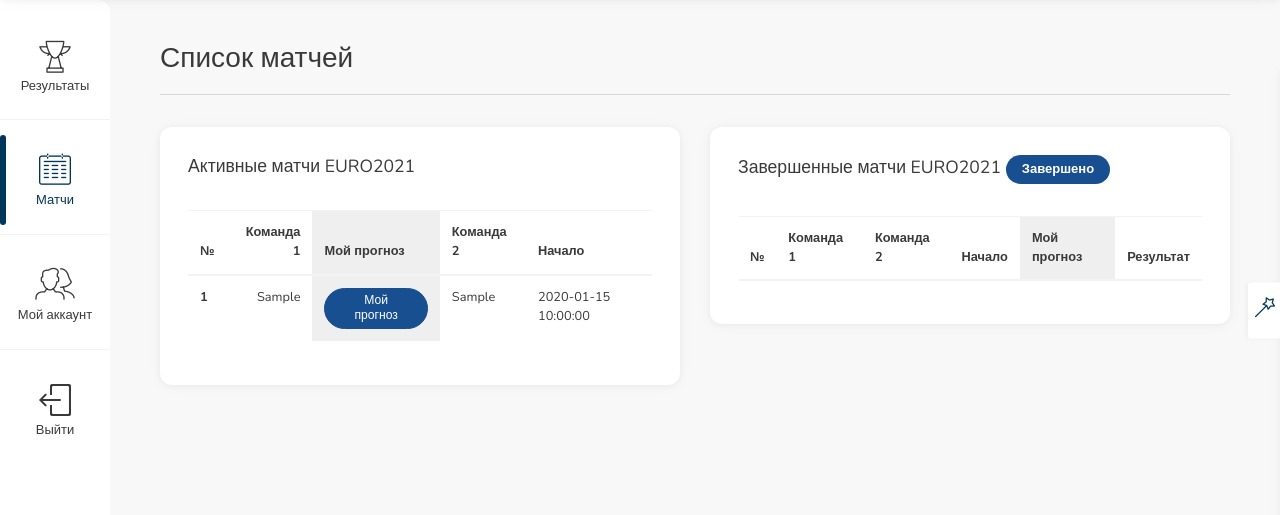
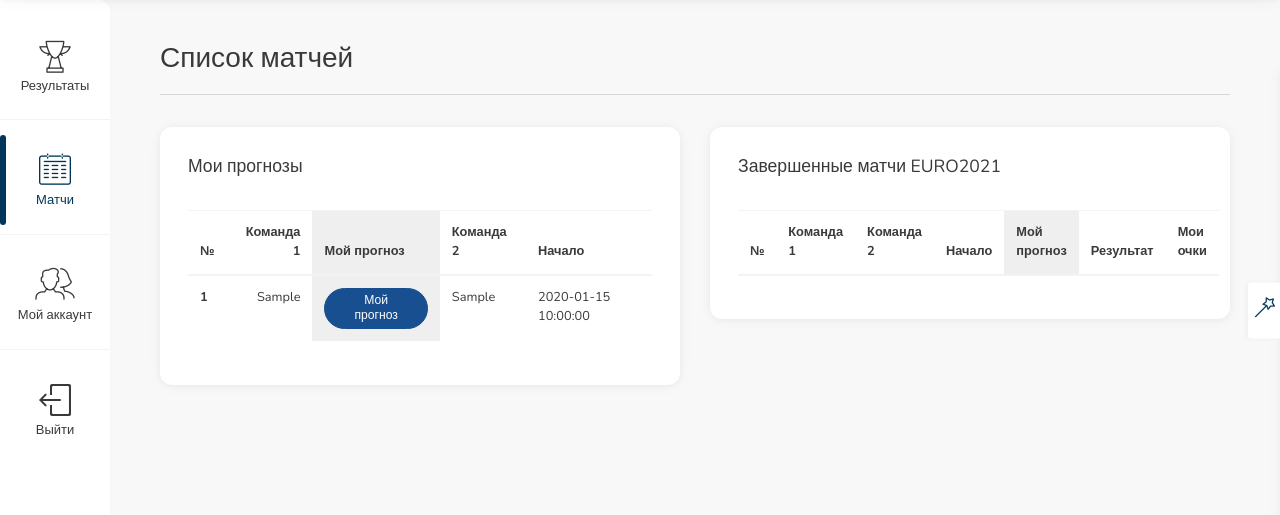
Before and after one commit to zhmaylovv/bets, a Python web app: template app/templates/matchs.html in a window 1280 px wide. Shown: the part 90-605 px from the top of the page. Run offline with Jinja, Linux system fonts and the light colour scheme; the template is opened without the code that fills it: most values are stand-ins (such as "Sample title", 1, 10 or a date in 2020); lists and menus that the app fills with data are empty.

Commit message:
Update matchs.html

```diff
--- a/app/templates/matchs.html
+++ b/app/templates/matchs.html
@@ -26,7 +26,7 @@
         <div class="col-lg-6 col-md-6 mb-4">
             <div class="card">
                 <div class="card-body">
-                    <h5 class="card-title">Активные матчи EURO2021</h5>
+                    <h5 class="card-title">Мои прогнозы</h5>
                         <table  width="100%" class="table">
                             <thead>
                                 <tr>
@@ -87,9 +87,7 @@
             <div class="col-lg-6 col-md-6 mb-4">
             <div class="card">
                 <div class="card-body">
-                    <h5 class="card-title">Завершенные матчи EURO2021
-                                    <span class="badge badge-pill badge-secondary">Завершено</span>
-                               </h5>
+                    <h5 class="card-title">Завершенные матчи EURO2021</h5>
                         <table  width="100%" class="table">
                             <thead>
                                 <tr>
@@ -99,6 +97,8 @@
                                     <th scope="col">Начало</th>
                                     <th style="background-color: #efefef;" scope="col">Мой прогноз</th>
                                     <th scope="col">Результат</th>
+                                    <th scope="col">Мои очки</th>
+
                                 </tr>
                             </thead>
                             <tbody>
@@ -117,6 +117,9 @@
                                                 <td style="background-color: #efefef;"><b>0:0 (авто)</b></td>
                                         {% endfor %}
                                         <td><b>{{match.t1_res}} : {{match.t2_res}}</b></td>
+                                        {%for bet in bets if bet.match_id | int == match.id | int %}
+                                                <td><b>{{bet.res_scor}}</b></td>
+                                        {% endfor %}
                                         </tr>
                                         {% endif %}
                                         {% endfor %}
@@ -134,6 +137,9 @@
                                                 <td style="background-color: #efefef;"><b>0:0 (авто)</b></td>
                                         {% endfor %}
                                         <td><b>{{match.t1_res}} : {{match.t2_res}}</b></td>
+                                        {%for bet in bets if bet.match_id | int == match.id | int %}
+                                                <td><b>{{bet.res_scor}}</b></td>
+                                        {% endfor %}
                                         </tr>
                                         {% endif %}
                      {% endfor %}
```
